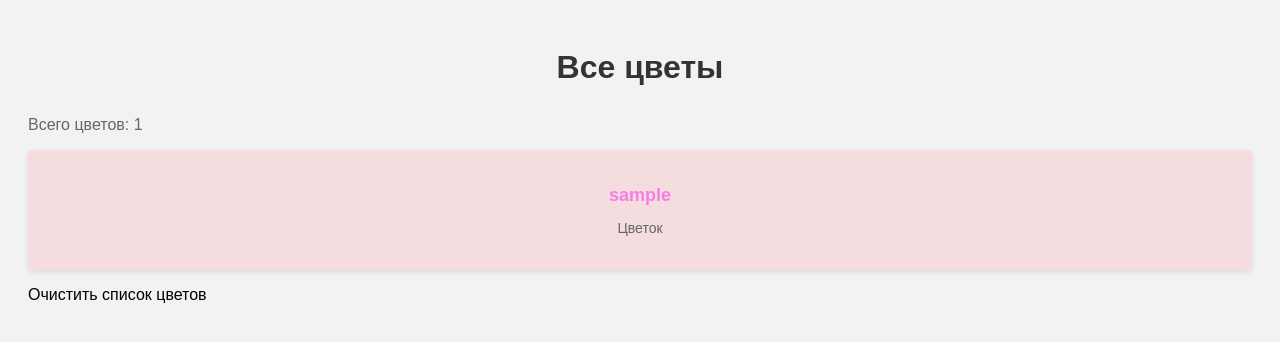
After one commit to kusshnnerr/web-programming-labs-2, a Flask app: page /lab2/all_flowers in a window 1280 px wide. The commit adds this page. Shown: the top 342 px of the page. Run offline with Flask 3, Linux system fonts and the light colour scheme.

Commit message:
Улучшения по цветам

```diff
--- a/app.py
+++ b/app.py
@@ -322,29 +322,30 @@ def a():
 def a2():
     return "ok"
 
-flower_list = ['роза' , 'тюльпан' , 'ромашка', 'незабудка']
+flower_list = ['роза', 'тюльпан', 'ромашка', 'незабудка']
 
 @app.route("/lab2/flowers/<int:flower_id>")
-def flowers (flower_id):
+def flowers(flower_id):
     if flower_id >= len(flower_list):
-        return "такого цветка нет", 404
+        return render_template('404.html'), 404
     else:
-        return "цветок: " + flower_list[flower_id]
+        return render_template('flower.html', flower=flower_list[flower_id])
 
 @app.route('/lab2/add_flower/<name>')
 def add_flower(name):
+    if not name:
+        return "вы не задали имя цветка", 400
     flower_list.append(name)
-    return f'''
-<!doctype html>
-<html>
-    <body>
-    <h1>Добавлен новый цветок</h1>
-    <p>Название нового цветка: {name}</p>
-    <p>Всего цветов: {len(flower_list)}</p>
-    <p>Полный список: {flower_list}</p>
-    </body>
-</html>
-'''
+    return render_template('add_flower.html', name=name, total=len(flower_list), flowers=flower_list)
+
+@app.route('/lab2/all_flowers')
+def all_flowers():
+    return render_template('all_flowers.html', flowers=flower_list, total=len(flower_list))
+
+@app.route('/lab2/clear_flowers')
+def clear_flowers():
+    flower_list.clear()
+    return redirect(url_for('all_flowers'))
 
 @app.route('/lab2/example')
 def example ():
--- /dev/null
+++ b/static/ff.css
@@ -0,0 +1,54 @@
+body {
+    font-family: Arial, sans-serif;
+    background-color: #f2f2f2;
+    padding: 20px;
+}
+
+h1 {
+    color: #333;
+    text-align: center;
+    margin-bottom: 30px;
+}
+
+p {
+    color: #666;
+}
+
+a {
+    color: #000000;
+    text-decoration: none;
+}
+
+a:hover {
+    color: #45a049;
+}
+
+.flower-grid {
+    display: grid;
+    grid-template-columns: repeat(auto-fit, minmax(150px, 1fr));
+    grid-gap: 20px;
+}
+
+.flower-card {
+    background-color: rgba(246, 217, 221, 0.86);
+    border-radius: 5px;
+    box-shadow: 0 2px 5px rgba(0, 0, 0, 0.1);
+    padding: 20px;
+    text-align: center;
+    transition: transform 0.3s ease;
+}
+
+.flower-card:hover {
+    transform: translateY(-5px);
+}
+
+.flower-card h2 {
+    color: #f57ee5;
+    font-size: 18px;
+    margin-bottom: 10px;
+}
+
+.flower-card p {
+    color: #666;
+    font-size: 14px;
+}
--- /dev/null
+++ b/templates/all_flowers.html
@@ -0,0 +1,23 @@
+<!DOCTYPE html>
+<html lang="en">
+<head>
+    <meta charset="UTF-8">
+    <meta name="viewport" content="width=device-width, initial-scale=1.0">
+    <title>Кушнер Екатерина. Лабораторная работа 2</title>
+    <link rel="stylesheet" href="{{ url_for('static', filename='ff.css') }}">
+
+</head>
+<body>
+    <h1>Все цветы</h1>
+    <p>Всего цветов: {{ total }}</p>
+    <div class="flower-grid">
+        {% for flower in flowers %}
+        <div class="flower-card">
+            <h2>{{ flower }}</h2>
+            <p>Цветок</p>
+        </div>
+        {% endfor %}
+    </div>
+    <p><a href="{{ url_for('clear_flowers') }}">Очистить список цветов</a></p>
+</body>
+</html>
--- a/templates/example.html
+++ b/templates/example.html
@@ -26,7 +26,7 @@
         48<sup>8</sup> = {{48**8}}<br>
         <ul>
             {% for f in fruits %}
-            <li>{{ loop.index }} - {{ f.name }}: {{ f.price }} &#x20bd;</li>
+            <li>{{ loop.index}} - {{ f.name }}: {{ f.price }} &#x20bd;</li>
             {% endfor %}
         </ul>
 
```
Also changed, not shown: templates/404.html (added, +14 -0 lines), templates/add_flower.html (added, +17 -0 lines), templates/flower.html (added, +14 -0 lines).
